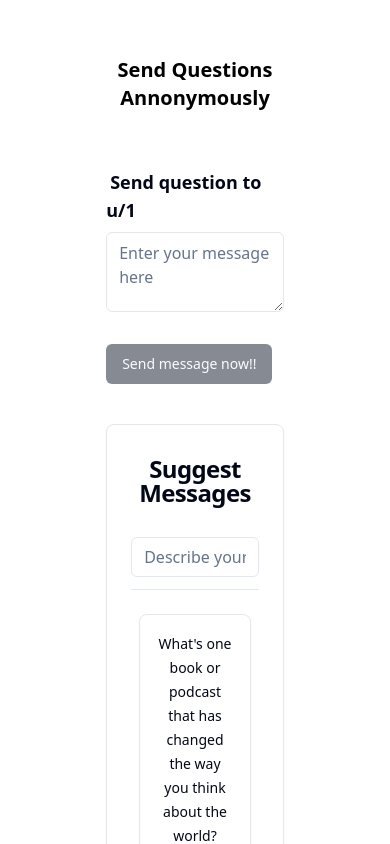
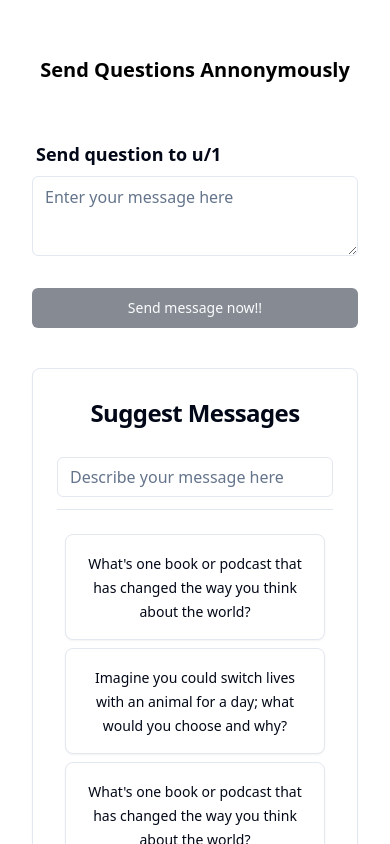
Before and after one commit to Hetav21/QnA-app, a Next.js app: page /u/1/message in a window 390 px wide. Shown: the top 844 px of the page. Built offline with nearby package versions, Linux system fonts and the light colour scheme.

Commit message:
Improving css on /u/[username]/send

```diff
--- a/src/app/(public)/u/[username]/message/page.tsx
+++ b/src/app/(public)/u/[username]/message/page.tsx
@@ -204,7 +204,7 @@ export default function UserQuestionPage() {
 
   return (
     <div className="flex justify-center items-center">
-      <div className="mx-32 max-w-6xl w-full p-8 bg-white rounded-lg">
+      <div className="max-w-6xl w-full p-8 bg-white rounded-lg">
         <div className="flex-grow flex flex-col items-center justify-center md:px-12 py-6 text-black">
           <section className="text-center mb-8 md:mb-12">
             <h1 className="text-xl md:text-4xl font-bold">
@@ -235,7 +235,11 @@ export default function UserQuestionPage() {
                 </FormItem>
               )}
             />
-            <Button type="submit" disabled={isSubmitting || !messageContent}>
+            <Button
+              className="flex justify-center w-full md:w-fit"
+              type="submit"
+              disabled={isSubmitting || !messageContent}
+            >
               <Label>Send message now!!</Label>
             </Button>
           </form>
```
